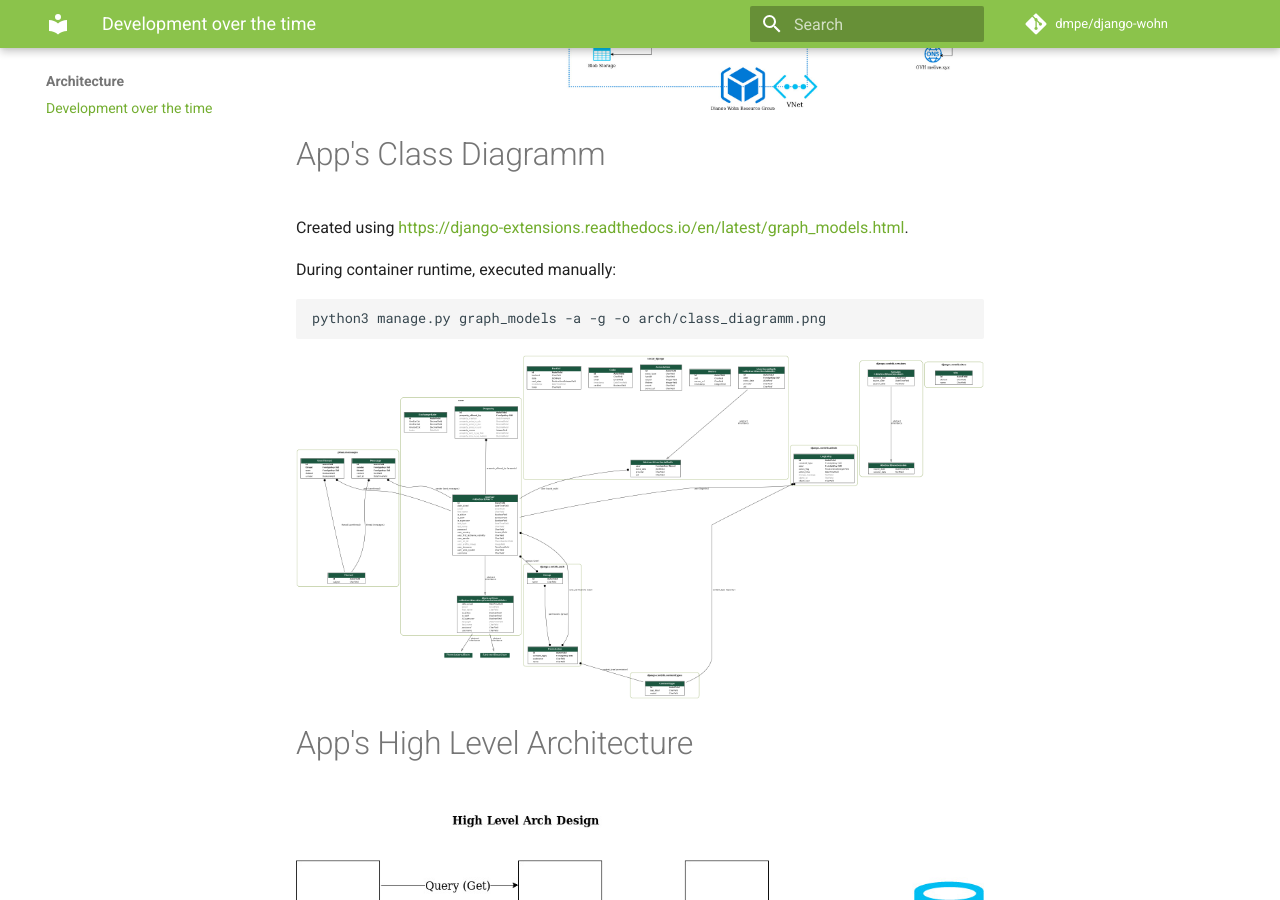
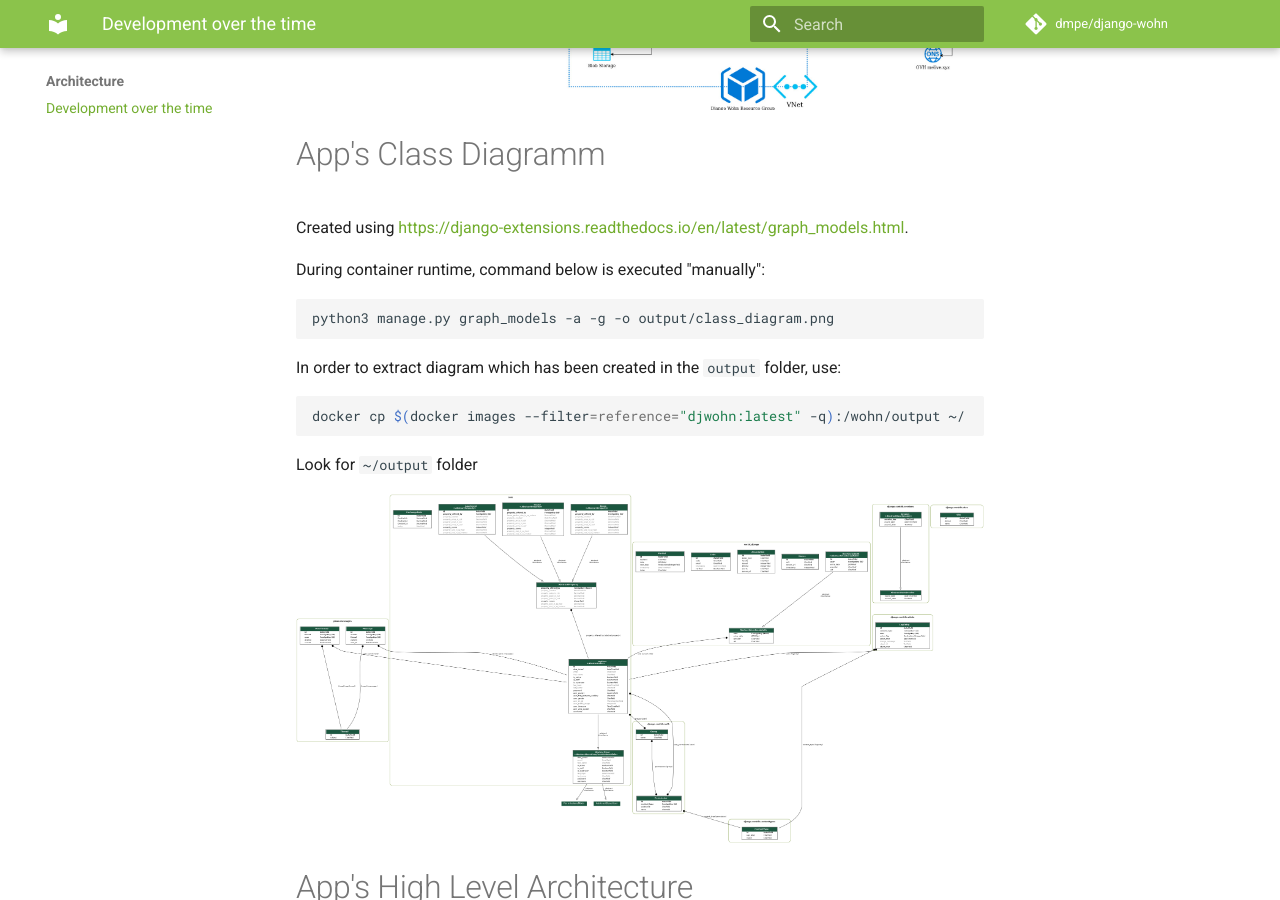
Before and after one commit to dmpe/django-wohn, an MkDocs documentation site: the page built from docs/architecture/index.md, in a window 1280 px wide and 900 px high, scrolled down 1153 px. Built offline with MkDocs 1.6.1 and Material for MkDocs 9.7.7, drawn with Linux system fonts in a browser that asks for light colours; comment, search, counter and statistics services are not loaded.

Commit message:
update diagramm

````diff
--- a/docs/architecture/index.md
+++ b/docs/architecture/index.md
@@ -14,15 +14,24 @@ Shows current deployment pipeline, from local changes to building a container on
 
 Created using <https://django-extensions.readthedocs.io/en/latest/graph_models.html>.
 
-During container runtime, executed manually:
+During container runtime, command below is executed "manually":
 
 ```shell
-python3 manage.py graph_models -a -g -o arch/class_diagramm.png
+python3 manage.py graph_models -a -g -o output/class_diagram.png
 ```
 
-![arch/class_diagramm.png](arch/class_diagramm.png)
+In order to extract diagram which has been created in the `output` folder, use:
+
+```shell
+docker cp $(docker images --filter=reference="djwohn:latest" -q):/wohn/output ~/
+```
+
+Look for `~/output` folder
+
+
+![arch/class_diagram.png](arch/class_diagram.png)
 
 
 # App's High Level Architecture
 
-![arch/class_diagramm.png](arch/HighLevelArch.jpg)
+![arch/HighLevelArch.jpg](arch/HighLevelArch.jpg)
````
Also changed, not shown: docs/architecture/arch/class_diagram.png (added), docs/architecture/arch/class_diagramm.png (deleted).
